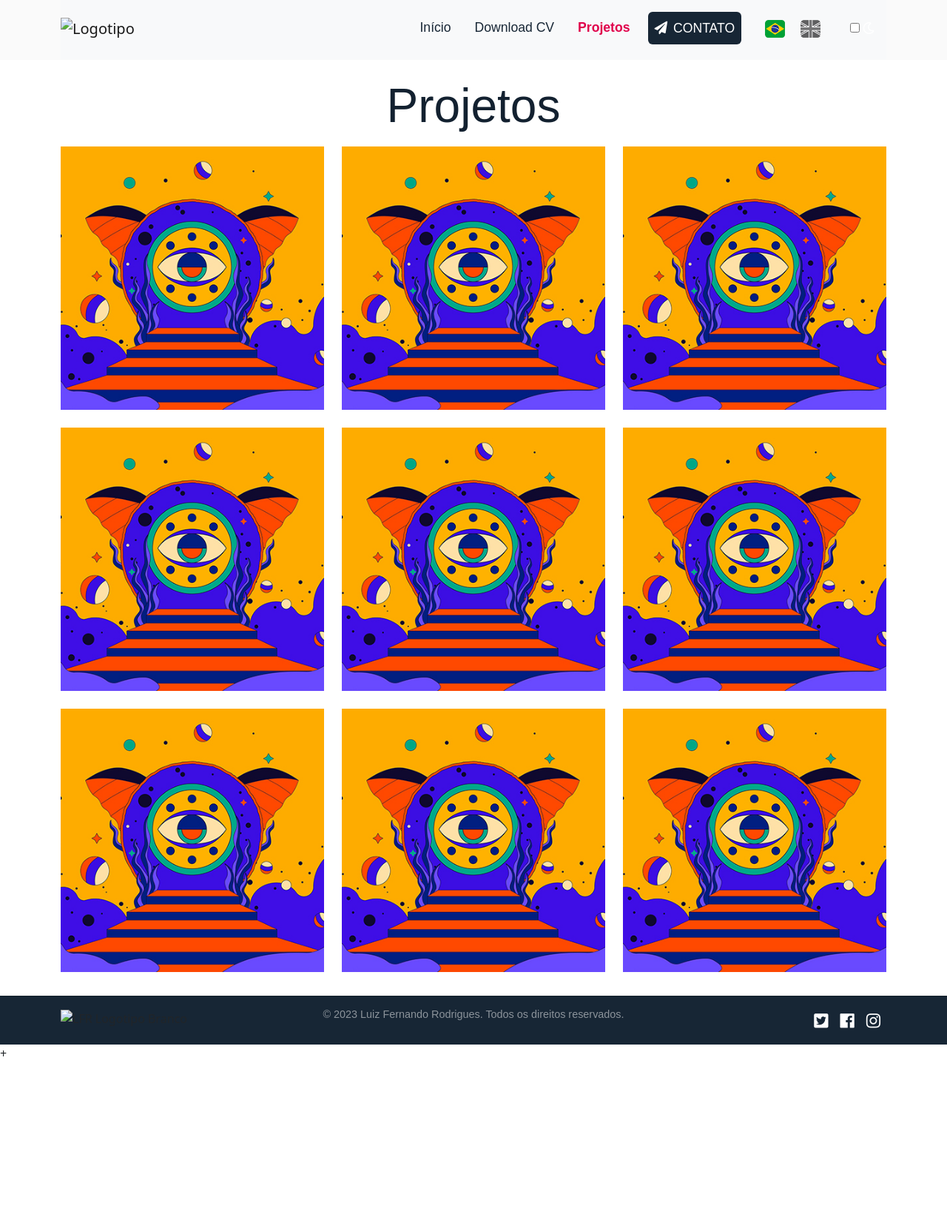
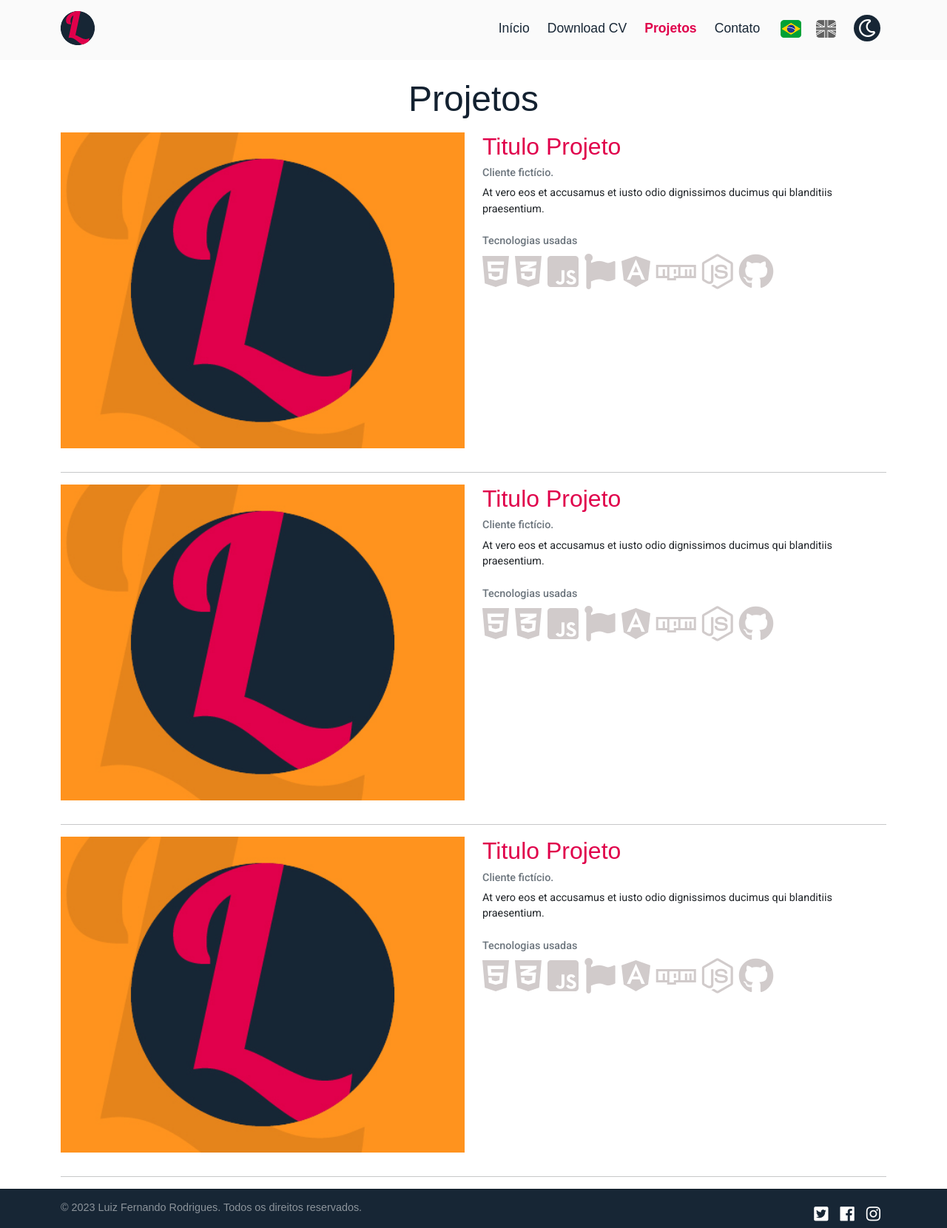
Before and after one commit to LuizFSousaR/Portfolio2023, a plain HTML site: page Projetos.html in a window 1280 px wide. Shown: the part 5-1665 px from the top of the page at 74% size. Before the commit the page ends 1441 px from the top, so only its background shows below. Drawn offline with nearby package versions, Linux system fonts and the light colour scheme; a web font is replaced by a local one.

Commit message:
Commit 15
- Pagina de projetos refeita.

```diff
--- a/CSS/MediaQuery LFR.css
+++ b/CSS/MediaQuery LFR.css
@@ -67,6 +67,10 @@
         --current-color1: #eceaed;
         --current-color2: #404457;
     }
+
+    .icon-scale {
+        font-size: 2em;
+    }
 }
 
 @media (min-width: 873px) and (max-width: 1024px) {
--- a/CSS/Portfolio Style.css
+++ b/CSS/Portfolio Style.css
@@ -15,6 +15,10 @@ body {
 
 .Saira {
     font-family: 'Saira Semi Condensed', sans-serif;
+}
+
+.Roboto {
+    font-family: 'Roboto', sans-serif;
 }
 
 .txt-type01 {
@@ -42,10 +46,14 @@ body {
 }
 
 .txt-type07 {
+    font-size: 3em;
+}
+
+.txt-type08 {
     font-size: 4em;
 }
 
-.txt-type08 {
+.txt-type09 {
     font-size: 6em;
 }
 
@@ -71,6 +79,10 @@ body {
 
 .color05 {
     color: #e0004b;
+}
+
+.color06 {
+    color: #d1cbcb;
 }
 
 .bg-color01 {
@@ -137,6 +149,7 @@ body {
 }
 
 .bg-img {
+    background-size: contain;
     -webkit-transition: all .8s cubic-bezier(.190, 1.000, .220, 1.000);
     -moz-transition: all .8s cubic-bezier(.190, 1.000, .220, 1.000);
     -ms-transition: all .8s cubic-bezier(.190, 1.000, .220, 1.000);
@@ -403,6 +416,11 @@ body {
     transform: scale(1.05);
 }
 
+/* ----- Projetos ----- */
+.icon-scale {
+    font-size: 3em;
+}
+
 /* Contato */
 #Contato {
     position: relative;
--- a/Projetos.html
+++ b/Projetos.html
@@ -4,25 +4,28 @@
     <title>LFR Projetos</title>
     <meta charset="utf-8">
     <meta name="viewport" content="width=device-width, initial-scale=1">
+    <link rel="shortcut icon" href="Favicon/favicon.ico" type="image/x-icon" />
+    <link rel="icon" type="image/png" sizes="32x32" href="Favicon/favicon-16x16.png">
+    <link rel="icon" type="image/png" sizes="16x16" href="Favicon/favicon-32x32.png">
     <link href="https://cdn.jsdelivr.net/npm/bootstrap@5.2.3/dist/css/bootstrap.min.css" rel="stylesheet">
     <script src="https://cdn.jsdelivr.net/npm/bootstrap@5.2.3/dist/js/bootstrap.bundle.min.js"></script>
     <link rel="preconnect" href="https://fonts.googleapis.com">
     <link rel="preconnect" href="https://fonts.gstatic.com" crossorigin>
     <link href="https://fonts.googleapis.com/css2?family=Saira+Semi+Condensed:wght@100;200;300;400;500;600;700;800&display=swap" rel="stylesheet">
+    <link href="https://fonts.googleapis.com/css2?family=Roboto:ital,wght@0,400;0,500;0,700;1,400;1,500;1,700&display=swap" rel="stylesheet">
     <link rel="stylesheet" href="https://use.fontawesome.com/releases/v5.7.0/css/all.css" integrity="sha384-lZN37f5QGtY3VHgisS14W3ExzMWZxybE1SJSEsQp9S+oqd12jhcu+A56Ebc1zFSJ" crossorigin="anonymous">
     <link rel="stylesheet" type="text/css" href="CSS/Portfolio Style.css" />
     <link rel="stylesheet" type="text/css" href="CSS/MediaQuery LFR.css" />
-    <script type="text/javascript" src="Scripts/lightmodeScript.js"></script>
 </head>
 
-<body class="light">
+<body id="Body" class="">
     <section id="Menu" class="w-100 sticky-top"><!-- Menu -->
         <div class="container">
             <div class="row">
                 <div class="col-12 col-sm-12 col-md-12 col-lg-12 col-xl-12 col-xxl-12">
-                    <nav class="navbar navbar-expand-md bg-light">
+                    <nav class="navbar navbar-expand-md">
                         <!-- Brand/logo -->
-                        <a class="navbar-brand mr-0 logo-nav" href="Index.html"><img src="Imagens/LFR logotipo 03.png" alt="Logotipo" width="100px" height="auto" /></a>
+                        <a class="navbar-brand mr-0 logo-nav" href="Index.html"><img src="Imagens/LFR_Logotipo.png" id="nav-logo" alt="Logotipo" width="46px" height="46px" /></a>
 
                         <!-- BTN responsivo -->
                         <button class="navbar-toggler" type="button" data-bs-toggle="collapse" data-bs-target="#collapsibleNavbar">
@@ -33,23 +36,23 @@
                         <div class="collapse navbar-collapse" id="collapsibleNavbar">
                             <ul class="w-100 navbar-nav justify-content-end">
                                 <li class="nav-item">
-                                    <a class="nav-link Saira color01 mx-2 txt-type03" href="Index.html">Início</a>
+                                    <a class="nav-link Saira color01 mx-1 txt-type03" href="Index.html">Início</a>
                                 </li>
                                 <li class="nav-item">
-                                    <a class="nav-link Saira color01 mx-2 txt-type03" href="Arquivos/CV LFR 2023 FrontEnd.pdf" download>Download CV</a>
+                                    <a class="nav-link Saira color01 mx-1 txt-type03" href="Arquivos/CV LFR 2023 FrontEnd.pdf" target="_blank" download>Download CV</a>
                                 </li>
                                 <li class="nav-item">
-                                    <a class="nav-link Saira color01 mx-2 txt-type03 nav-active" href="Projetos.html">Projetos</a>
+                                    <a class="nav-link Saira color01 mx-1 txt-type03 nav-active" href="Projetos.html">Projetos</a>
                                 </li>
                                 <li class="nav-item">
-                                    <a class="nav-link btn btn-modelo01 Saira rounded-2 text-uppercase mx-2 txt-type03" role="button" href="Contato.html"><i class='fas fa-paper-plane text-white pe-2'></i>Contato</a>
+                                    <a class="nav-link Saira color01 mx-1 txt-type03" href="Contato.html">Contato</a>
                                 </li>
                             </ul>
                         </div>
 
                         <!-- Selecionar lingua -->
                         <div class="mod-languages navbar-nav pt-4">
-                            <ul class="style-none lang-inline p-0 mx-4">
+                            <ul class="style-none lang-inline p-0 mx-3">
                                 <li class="li-lang lang-active me-3">
                                     <a class="active" href="Index.html" language="portugues">
                                         <img src="Imagens/pt_br.png" alt="PT-BR" class="d-block" title="Portugues">
@@ -64,15 +67,9 @@
                         </div>
 
                         <!-- Selecionar Tema -->
-                        <div class="mode mx-3">
-                            <form class="">
-                                <input type="checkbox" id="toggle">
-                                <label class="toggle" for="toggle">
-                                    <i class='far fa-sun icon-sun'></i>
-                                    <i class='far fa-moon icon-moon'></i>
-                                    <span class="ball"></span>
-                                </label>
-                            </form>
+                        <div class="toogleSwitch mx-2">
+                            <i class='far fa-sun iconewitch icon-sun'></i>
+                            <i class='far fa-moon iconewitch icon-moon'></i>
                         </div>
                     </nav>
                 </div>
@@ -84,121 +81,116 @@
         <h1 class="Saira txt-type07 color04 text-center mb-3 size-change2">Projetos</h1>
         <div class="container">
             <div class="row">
-                <div class="col-12 col-sm-12 col-md-4 col-lg-4 col-xl-4 col-xxl-4">
-                    <div class="w-100 d-block p-0 hoverzoom mb-4">
+                <div class="col-12 col-sm-12 col-md-6 col-lg-6 col-xl-6 col-xxl-6">
+                    <div class="w-100 d-block p-0 hoverzoom mb-3">
                         <a href="#" class="w-100">
-                            <img src="Imagens/work placeholder.jpg" class="w-100 d-block bg-img" alt="GRÁFICO/WEB" width="100%" height="">
+                            <img src="Imagens/WorkPlaceholder.jpg" class="w-100 d-block bg-img" alt="GRÁFICO/WEB" width="100%" height="auto">
                             <div class="retina w-100 h-100">
-                                <h1 class="Saira text-white text-center font-weight-bold text-uppercase txt-type06 location-hover">Ashika</h1>
+                                <h1 class="Saira text-white text-center font-weight-bold text-uppercase txt-type06 location-hover">Titulo Projeto</h1>
                             </div>
                         </a>
                     </div>
                 </div>
-                <div class="col-12 col-sm-12 col-md-4 col-lg-4 col-xl-4 col-xxl-4">
-                    <div class="w-100 d-block p-0 hoverzoom mb-4">
+                <div class="col-12 col-sm-12 col-md-6 col-lg-6 col-xl-6 col-xxl-6">
+                    <div class="w-100 d-block">
+                        <h1 class="Saira color05 text-left font-weight-bolder txt-type06">Titulo Projeto</h1>
+                        <h5 class="Roboto txt-type02 text-secondary text-left">Cliente fictício.</h5>
+                        <p class="Roboto txt-type02 mb-4">At vero eos et accusamus et iusto odio dignissimos ducimus qui blanditiis praesentium.</p>
+                        <h6 class="Roboto txt-type02 text-secondary text-left">Tecnologias usadas</h6>
+                        <div class="w-100 d-flex flex-row">
+                            <i class='fab fa-html5 color06 me-2 icon-scale'></i>
+                            <i class='fab fa-css3-alt color06 me-2 icon-scale'></i>
+                            <i class='fab fa-js-square color06 me-2 icon-scale'></i>
+                            <i class='fab fa-font-awesome-flag color06 me-2 icon-scale'></i>
+                            <i class='fab fa-angular color06 me-2 icon-scale'></i>
+                            <i class='fab fa-npm color06 me-2 icon-scale'></i>
+                            <i class='fab fa-node-js color06 me-2 icon-scale'></i>
+                            <i class='fab fa-github color06 me-2 icon-scale'></i>
+                            <!-- <i class='fab fa-react color06 me-2 icon-scale'></i> -->
+                            <!-- <i class='fab fa-sass color06 me-2 icon-scale'></i> -->
+                        </div>
+                    </div>
+                </div>
+            </div>
+            <hr>
+            <div class="row">
+                <div class="col-12 col-sm-12 col-md-6 col-lg-6 col-xl-6 col-xxl-6">
+                    <div class="w-100 d-block p-0 hoverzoom mb-3">
                         <a href="#" class="w-100">
-                            <img src="Imagens/work placeholder.jpg" class="w-100 d-block bg-img" alt="UX DESIGN" width="100%" height="">
+                            <img src="Imagens/WorkPlaceholder.jpg" class="w-100 d-block bg-img" alt="GRÁFICO/WEB" width="100%" height="auto">
                             <div class="retina w-100 h-100">
-                                <h1 class="Saira text-white text-center font-weight-bold text-uppercase txt-type06 location-hover">Projeto 02</h1>
+                                <h1 class="Saira text-white text-center font-weight-bold text-uppercase txt-type06 location-hover">Titulo Projeto</h1>
                             </div>
                         </a>
                     </div>
                 </div>
-                <div class="col-12 col-sm-12 col-md-4 col-lg-4 col-xl-4 col-xxl-4">
-                    <div class="w-100 d-block p-0 hoverzoom mb-4">
+                <div class="col-12 col-sm-12 col-md-6 col-lg-6 col-xl-6 col-xxl-6">
+                    <div class="w-100 d-block">
+                        <h1 class="Saira color05 text-left font-weight-bolder txt-type06">Titulo Projeto</h1>
+                        <h5 class="Roboto txt-type02 text-secondary text-left">Cliente fictício.</h5>
+                        <p class="Roboto txt-type02 mb-4">At vero eos et accusamus et iusto odio dignissimos ducimus qui blanditiis praesentium.</p>
+                        <h6 class="Roboto txt-type02 text-secondary text-left">Tecnologias usadas</h6>
+                        <div class="w-100 d-flex flex-row">
+                            <i class='fab fa-html5 color06 me-2 icon-scale'></i>
+                            <i class='fab fa-css3-alt color06 me-2 icon-scale'></i>
+                            <i class='fab fa-js-square color06 me-2 icon-scale'></i>
+                            <i class='fab fa-font-awesome-flag color06 me-2 icon-scale'></i>
+                            <i class='fab fa-angular color06 me-2 icon-scale'></i>
+                            <i class='fab fa-npm color06 me-2 icon-scale'></i>
+                            <i class='fab fa-node-js color06 me-2 icon-scale'></i>
+                            <i class='fab fa-github color06 me-2 icon-scale'></i>
+                            <!-- <i class='fab fa-react color06 me-2 icon-scale'></i> -->
+                            <!-- <i class='fab fa-sass color06 me-2 icon-scale'></i> -->
+                        </div>
+                    </div>
+                </div>
+            </div>
+            <hr>
+            <div class="row">
+                <div class="col-12 col-sm-12 col-md-6 col-lg-6 col-xl-6 col-xxl-6">
+                    <div class="w-100 d-block p-0 hoverzoom mb-3">
                         <a href="#" class="w-100">
-                            <img src="Imagens/work placeholder.jpg" class="w-100 d-block bg-img" alt="UX DESIGN" width="100%" height="">
+                            <img src="Imagens/WorkPlaceholder.jpg" class="w-100 d-block bg-img" alt="GRÁFICO/WEB" width="100%" height="auto">
                             <div class="retina w-100 h-100">
-                                <h1 class="Saira text-white text-center font-weight-bold text-uppercase txt-type06 location-hover">Projeto 03</h1>
+                                <h1 class="Saira text-white text-center font-weight-bold text-uppercase txt-type06 location-hover">Titulo Projeto</h1>
                             </div>
                         </a>
                     </div>
                 </div>
-            </div>
-
-            <div class="row">
-                <div class="col-12 col-sm-12 col-md-4 col-lg-4 col-xl-4 col-xxl-4">
-                    <div class="w-100 d-block p-0 hoverzoom mb-4">
-                        <a href="#" class="w-100">
-                            <img src="Imagens/work placeholder.jpg" class="w-100 d-block bg-img" alt="GRÁFICO/WEB" width="100%" height="">
-                            <div class="retina w-100 h-100">
-                                <h1 class="Saira text-white text-center font-weight-bold text-uppercase txt-type06 location-hover">Projeto 04</h1>
-                            </div>
-                        </a>
-                    </div>
-                </div>
-                <div class="col-12 col-sm-12 col-md-4 col-lg-4 col-xl-4 col-xxl-4">
-                    <div class="w-100 d-block p-0 hoverzoom mb-4">
-                        <a href="#" class="w-100">
-                            <img src="Imagens/work placeholder.jpg" class="w-100 d-block bg-img" alt="UX DESIGN" width="100%" height="">
-                            <div class="retina w-100 h-100">
-                                <h1 class="Saira text-white text-center font-weight-bold text-uppercase txt-type06 location-hover">Projeto 05</h1>
-                            </div>
-                        </a>
-                    </div>
-                </div>
-                <div class="col-12 col-sm-12 col-md-4 col-lg-4 col-xl-4 col-xxl-4">
-                    <div class="w-100 d-block p-0 hoverzoom mb-4">
-                        <a href="#" class="w-100">
-                            <img src="Imagens/work placeholder.jpg" class="w-100 d-block bg-img" alt="UX DESIGN" width="100%" height="">
-                            <div class="retina w-100 h-100">
-                                <h1 class="Saira text-white text-center font-weight-bold text-uppercase txt-type06 location-hover">Projeto 06</h1>
-                            </div>
-                        </a>
+                <div class="col-12 col-sm-12 col-md-6 col-lg-6 col-xl-6 col-xxl-6">
+                    <div class="w-100 d-block">
+                        <h1 class="Saira color05 text-left font-weight-bolder txt-type06">Titulo Projeto</h1>
+                        <h5 class="Roboto txt-type02 text-secondary text-left">Cliente fictício.</h5>
+                        <p class="Roboto txt-type02 mb-4">At vero eos et accusamus et iusto odio dignissimos ducimus qui blanditiis praesentium.</p>
+                        <h6 class="Roboto txt-type02 text-secondary text-left">Tecnologias usadas</h6>
+                        <div class="w-100 d-flex flex-row">
+                            <i class='fab fa-html5 color06 me-2 icon-scale'></i>
+                            <i class='fab fa-css3-alt color06 me-2 icon-scale'></i>
+                            <i class='fab fa-js-square color06 me-2 icon-scale'></i>
+                            <i class='fab fa-font-awesome-flag color06 me-2 icon-scale'></i>
+                            <i class='fab fa-angular color06 me-2 icon-scale'></i>
+                            <i class='fab fa-npm color06 me-2 icon-scale'></i>
+                            <i class='fab fa-node-js color06 me-2 icon-scale'></i>
+                            <i class='fab fa-github color06 me-2 icon-scale'></i>
+                            <!-- <i class='fab fa-react color06 me-2 icon-scale'></i> -->
+                            <!-- <i class='fab fa-sass color06 me-2 icon-scale'></i> -->
+                        </div>
                     </div>
                 </div>
             </div>
-
-            <div class="row">
-                <div class="col-12 col-sm-12 col-md-4 col-lg-4 col-xl-4 col-xxl-4">
-                    <div class="w-100 d-block p-0 hoverzoom mb-4">
-                        <a href="#" class="w-100">
-                            <img src="Imagens/work placeholder.jpg" class="w-100 d-block bg-img" alt="GRÁFICO/WEB" width="100%" height="">
-                            <div class="retina w-100 h-100">
-                                <h1 class="Saira text-white text-center font-weight-bold text-uppercase txt-type06 location-hover">Projeto 07</h1>
-                            </div>
-                        </a>
-                    </div>
-                </div>
-                <div class="col-12 col-sm-12 col-md-4 col-lg-4 col-xl-4 col-xxl-4">
-                    <div class="w-100 d-block p-0 hoverzoom mb-4">
-                        <a href="#" class="w-100">
-                            <img src="Imagens/work placeholder.jpg" class="w-100 d-block bg-img" alt="UX DESIGN" width="100%" height="">
-                            <div class="retina w-100 h-100">
-                                <h1 class="Saira text-white text-center font-weight-bold text-uppercase txt-type06 location-hover">Projeto 08</h1>
-                            </div>
-                        </a>
-                    </div>
-                </div>
-                <div class="col-12 col-sm-12 col-md-4 col-lg-4 col-xl-4 col-xxl-4">
-                    <div class="w-100 d-block p-0 hoverzoom mb-4">
-                        <a href="#" class="w-100">
-                            <img src="Imagens/work placeholder.jpg" class="w-100 d-block bg-img" alt="UX DESIGN" width="100%" height="">
-                            <div class="retina w-100 h-100">
-                                <h1 class="Saira text-white text-center font-weight-bold text-uppercase txt-type06 location-hover">Projeto 09</h1>
-                            </div>
-                        </a>
-                    </div>
-                </div>
-            </div>
+            <hr>
         </div>
     </section>
 
     <footer id="Rodape" class="w-100 d-block bg-color04 p-3"><!-- Footer -->
         <div class="container">
             <div class="row">
-                <div class="col-12 col-sm-3 col-md-3 col-lg-3 col-xl-3 col-xxl-3">
-                    <div class="w-100 d-flex justify-content-start">
-                        <a class="navbar-brand mr-0" href="Index.html"><img src="Imagens/LFRLogoBranco.png" alt="LFR Logotipo Branco" width="auto" height="30px" /></a>
-                    </div>
+                <div class="col-12 col-sm-12 col-md-12 col-lg-6 col-xl-6 col-xxl-6">
+                    <h6 id="text-footer" class="Saira text-white-50 txt-type02 mb-0">© 2023 Luiz Fernando Rodrigues. Todos os direitos reservados.</h6>
                 </div>
 
-                <div class="col-12 col-sm-6 col-md-6 col-lg-6 col-xl-6 col-xxl-6">
-                    <h6 class="Saira text-white-50 txt-type02 text-center mb-0">© 2023 Luiz Fernando Rodrigues. Todos os direitos reservados.</h6>
-                </div>
-
-                <div class="col-12 col-sm-3 col-md-3 col-lg-3 col-xl-3 col-xxl-3">
-                    <div class="w-100 d-flex justify-content-end">
+                <div class="col-12 col-sm-12 col-md-12 col-lg-6 col-xl-6 col-xxl-6">
+                    <div id="divSocial" class="w-100 d-flex">
                         <a href="#" class="link-social-media mx-2"><i class="fab fa-twitter-square"></i></a>
                         <a href="#" class="link-social-media mx-2"><i class="fab fa-facebook"></i></a>
                         <a href="#" class="link-social-media mx-2"><i class="fab fa-instagram"></i></a>
@@ -206,6 +198,8 @@
                 </div>
             </div>
         </div>
-    </footer>+
+    </footer>
+
+    <script type="text/javascript" src="Scripts/lightmodeScript.js"></script>
 </body>
 </html>
```
Also changed, not shown: Imagens/WorkPlaceholder.jpg (added), Imagens/work placeholder.jpg (deleted), 1 other file.
